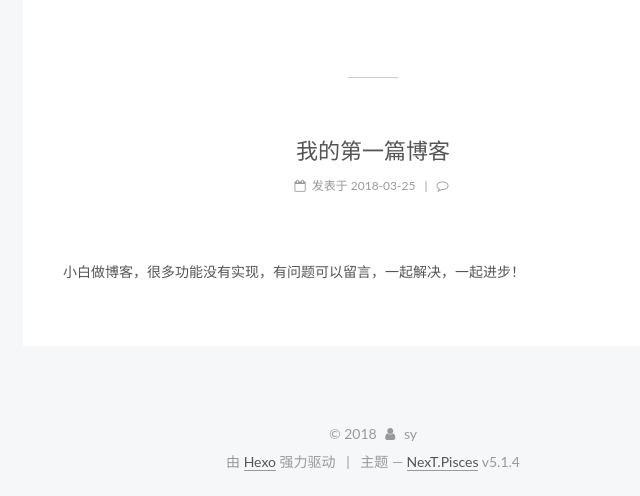
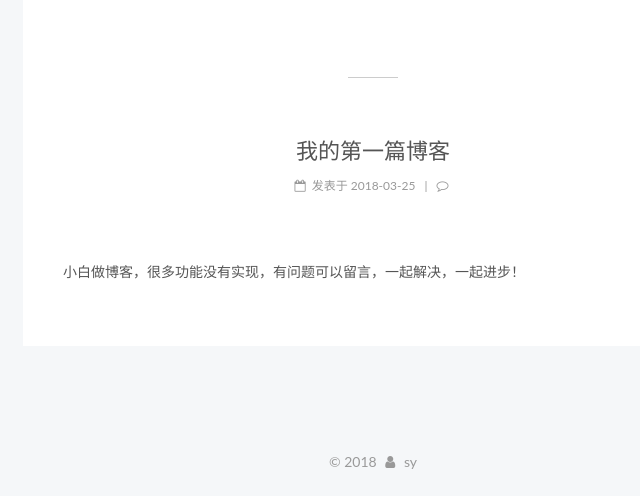
Before and after one commit to suyinkaishifangle/suyinkaishifangle.github.io, a plain HTML site: page index.html in a window 1280 px wide. Shown: the part 7419-7915 px from the top of the page, without its empty margins (397-1037 px from the left). Drawn offline with Linux system fonts and the light colour scheme; a script that the page names is missing.

Commit message:
Site updated: 2018-03-29 19:31:51

```diff
--- a/css/main.css
+++ b/css/main.css
@@ -1943,7 +1943,7 @@ pre .javascript .function {
   width: 4px;
   height: 4px;
   border-radius: 50%;
-  background: #170eb9;
+  background: #8ff;
 }
 .links-of-blogroll {
   font-size: 13px;
--- a/index.html
+++ b/index.html
@@ -370,6 +370,7 @@
 
 
 
+
     <footer class="post-footer">
 
 
@@ -537,6 +538,7 @@
 
 
 
+
     <footer class="post-footer">
 
 
@@ -657,6 +659,7 @@
 
 
     </div>
+
 
 
 
@@ -805,16 +808,6 @@
 
 </div>
 
-
-  <div class="powered-by">由 <a class="theme-link" target="_blank" href="https://hexo.io">Hexo</a> 强力驱动</div>
-
-
-
-  <span class="post-meta-divider">|</span>
-
-
-
-  <div class="theme-info">主题 &mdash; <a class="theme-link" target="_blank" href="https://github.com/iissnan/hexo-theme-next">NexT.Pisces</a> v5.1.4</div>
 
 
 
```
Also changed, not shown: 2018/03/25/hello-world/index.html (+1 -10 lines), 2018/03/27/github-hexo收集的零碎资料/index.html (+1 -10 lines), 2018/03/29/星际航行游戏流程/index.html (+1 -10 lines), archives/2018/03/index.html (+0 -10 lines), archives/2018/index.html (+0 -10 lines), archives/index.html (+0 -10 lines), categories/Unity-3D/index.html (+0 -10 lines), categories/零碎资料/index.html (+0 -10 lines), tags/Unity-3D/index.html (+0 -10 lines), tags/零碎资料/index.html (+0 -10 lines).
